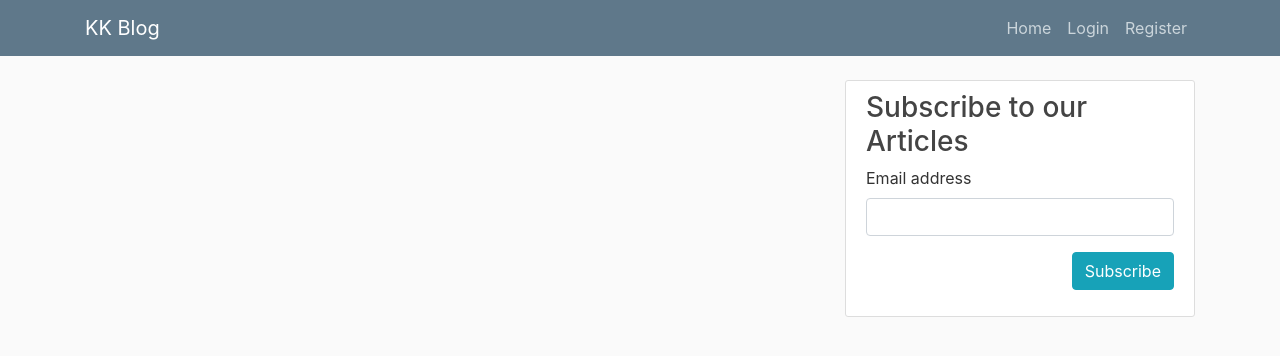
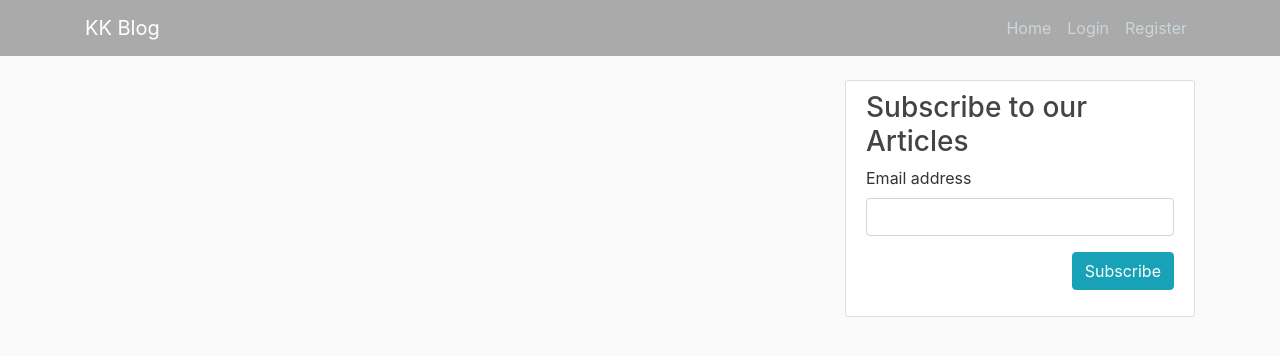
Before and after one commit to k-koech/flask-blog, a Flask app: template app/templates/home.html in a window 1280 px wide. Shown: the top 356 px of the page. Run offline with Flask 2, Linux system fonts and the light colour scheme; the template is opened without the code that fills it, so the values that code supplies are empty; some libraries are stand-ins or nearby versions.

Commit message:
updated file gitignore file

```diff
--- a/app/static/css/main.css
+++ b/app/static/css/main.css
@@ -9,7 +9,7 @@ body {
   }
 
   .bg-steel {
-    background-color: #5f788a;
+    background-color: #aaaaaa;
   }
 
   .site-header .navbar-nav .nav-link {
```
Also changed, not shown: app/static/profile_images/a24af82e43f8fae2.png (added), 1 other file.
